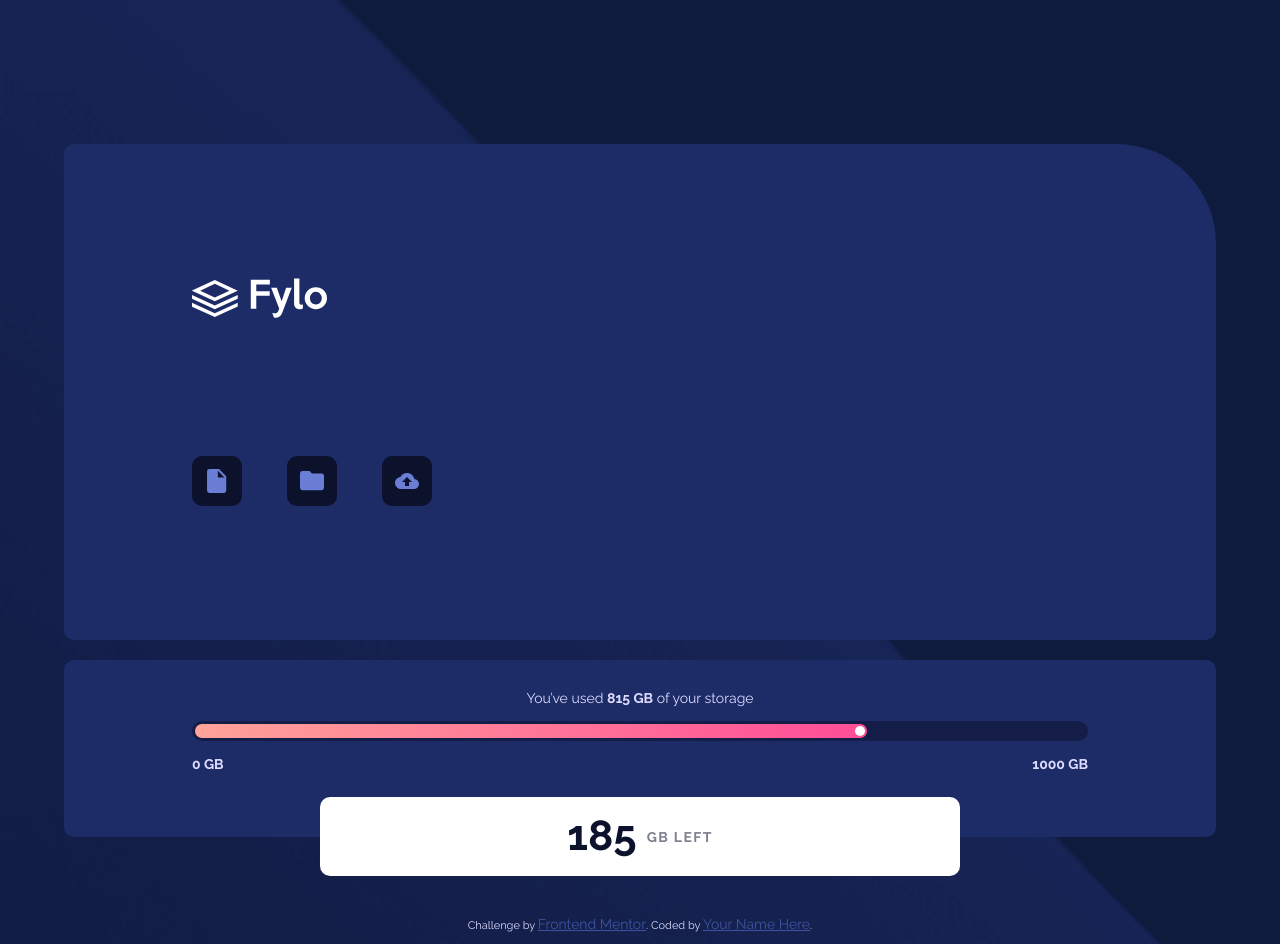
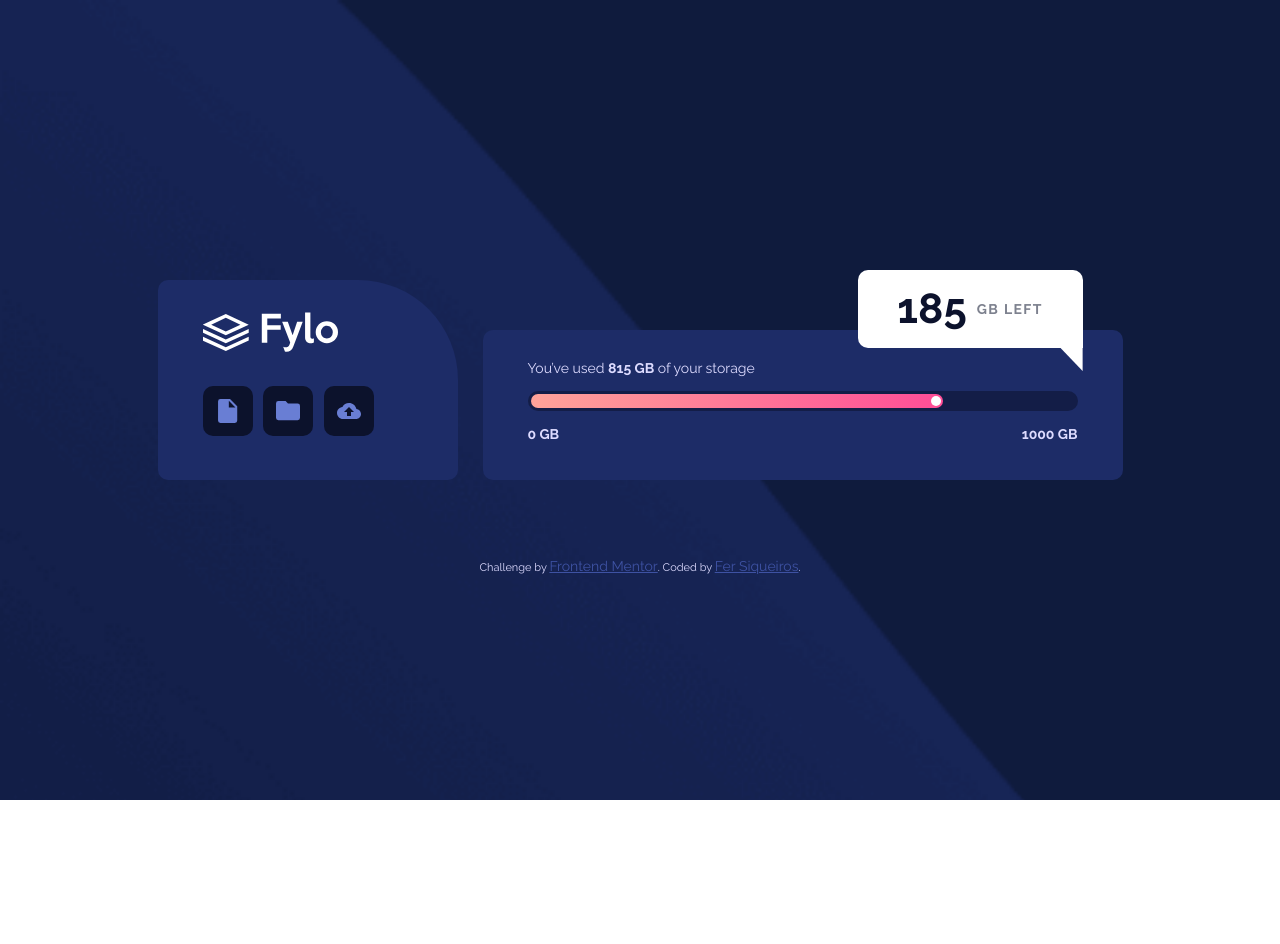
Before and after one commit to psiqueiros/fyloDataStorage, a plain HTML site: page index.html in a window 1280 px wide. After the commit the page ends 800 px from the top, so only its background shows below. Drawn offline with nearby package versions, Linux system fonts and the light colour scheme.

Commit message:
Finished! responsive and all

```diff
--- a/css/main.scss
+++ b/css/main.scss
@@ -159,8 +159,79 @@ main {
     }
 }
 
-@media only screen and (min-height: 569px) {
+@media only screen and (min-height: 615px) {
     body {
         overflow: hidden;
     }
 }
+
+@media only screen and (min-width: 450px) {
+
+    .container {
+        margin-left: auto;
+        margin-right: auto;
+        max-width: 405px;
+        padding-left: 45px;
+        padding-right: 45px;
+
+    }
+
+    .counter {
+        max-width: 225px;
+    }
+}
+
+@media only screen and (min-width: 769px) {
+    .flexcont {
+        width: 100vw;
+        height: 60vh;
+        display: flex;
+        justify-content: center;
+        align-items: flex-end;
+
+        .container {
+            margin: 0;
+        }
+
+        header, main {
+            margin: 0;
+        }
+
+        header > .container {
+            min-width: 300px;
+            height: 200px;
+        }
+
+        main > .container {
+            min-width: 50vw;
+            height: 150px;
+            padding-bottom: 0;
+            margin-left: 25px;
+
+            p {
+                margin-top: auto;
+                text-align: left;
+            }
+        }
+    }
+
+    .counter {
+        margin: 0;
+        position: relative;
+        top: -210px;
+        left: 67%;
+
+        border-radius: 10px 10px 0 10px;
+
+        span {
+            background-color: white;
+
+            clip-path: polygon(100% 0, 0 0, 100% 100%);
+            height: 30%;
+            width: 10%;
+            position: absolute;
+            top: 99%;
+            right: 0;
+        }
+    }
+}
--- a/index.html
+++ b/index.html
@@ -17,6 +17,7 @@
 </head>
 <body>
 
+  <div class="flexcont">
     <header>
       <div class="container">
         <img src="images/logo.svg" alt="Fylo's logo" class="logo">
@@ -51,14 +52,17 @@
         </div>
       </div>
     </main>
+  </div>
+
   <div class="counter">
     <b>185</b>
     <p> GB Left</p>
+    <span></span>
   </div>
 
   <div class="attribution">
     Challenge by <a href="https://www.frontendmentor.io?ref=challenge" target="_blank">Frontend Mentor</a>.
-    Coded by <a href="#">Your Name Here</a>.
+    Coded by <a href="#">Fer Siqueiros</a>.
   </div>
 </body>
 </html>
```
Also changed, not shown: css/main.css, 1 other file. Lines whose indentation alone changed are shown as unchanged.
